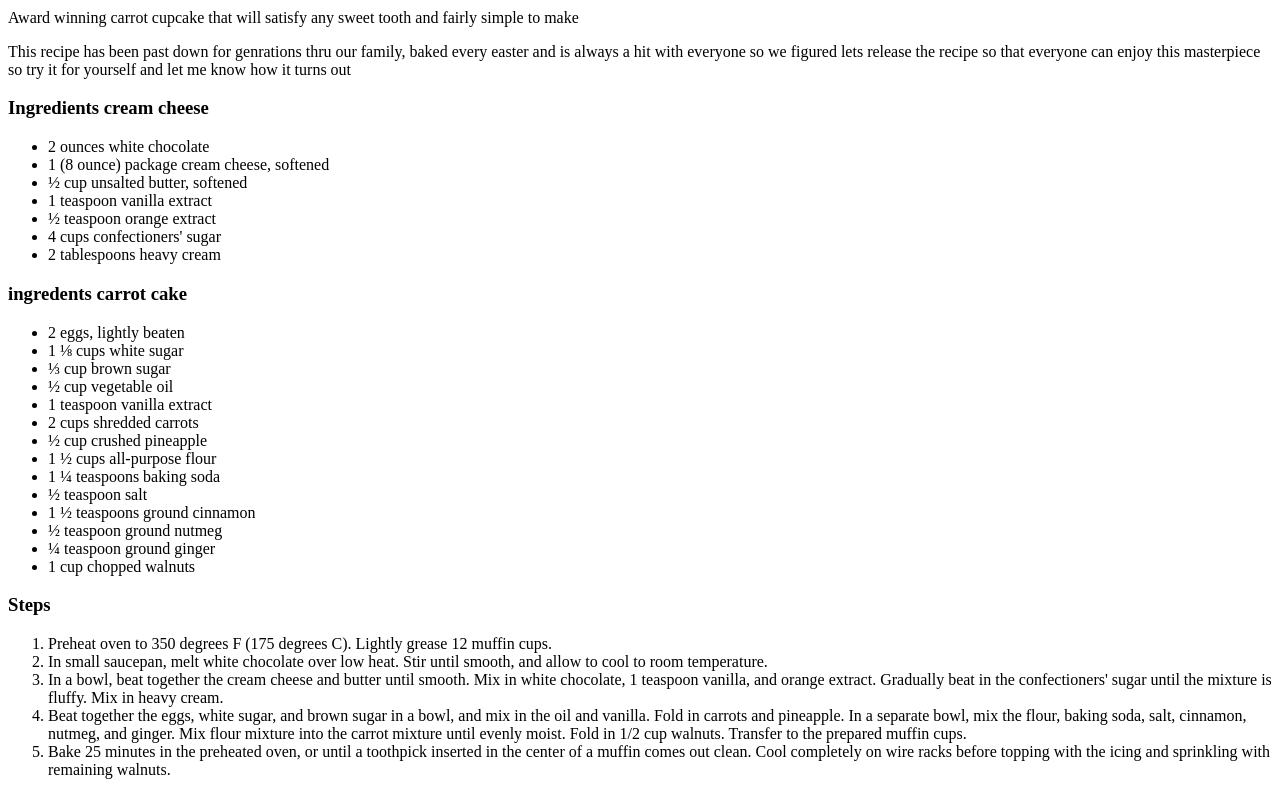
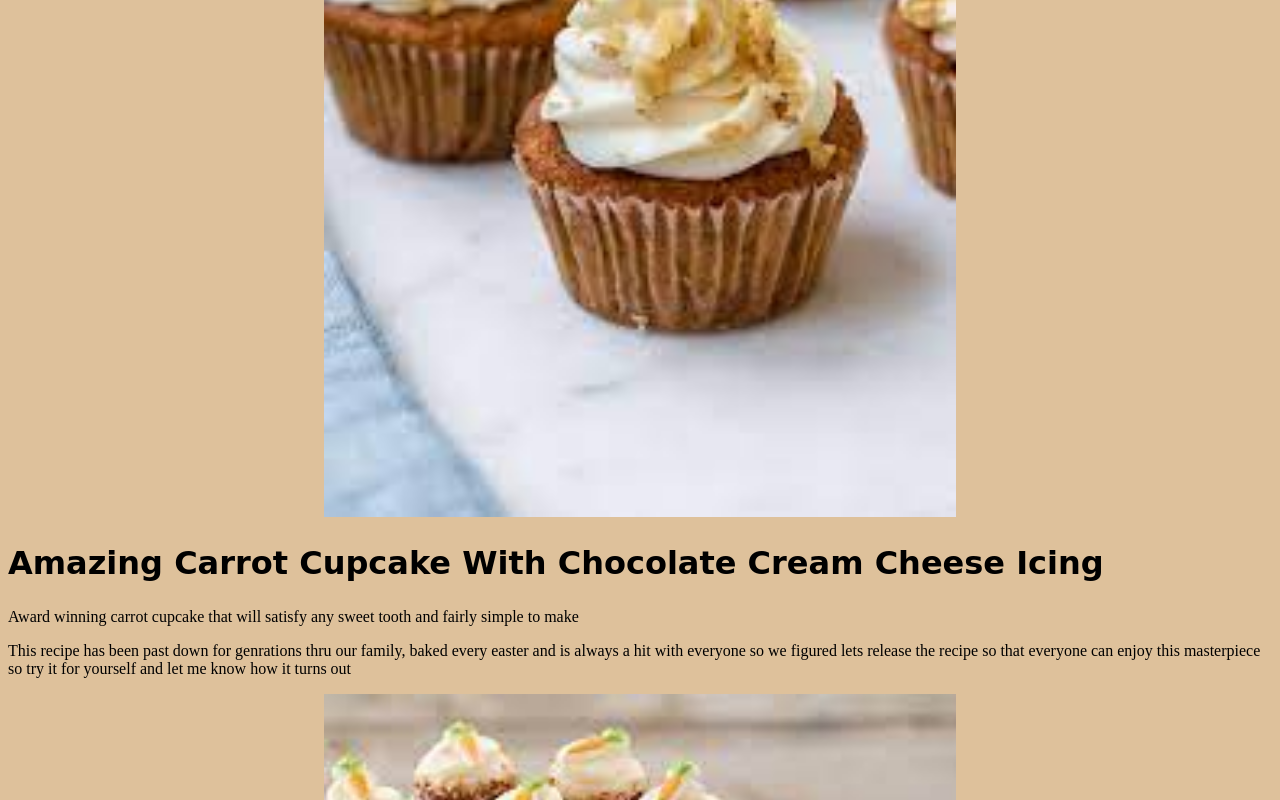
Before and after one commit to Yaz314/odin-recipes, a plain HTML site: page recipes/carrot-cupcakes.html in a window 1280 px wide. Shown: the part 400-1200 px from the top of the page. Drawn offline with Linux system fonts and the light colour scheme.

Commit message:
Styled my html files

```diff
--- a/recipes/carrot-cupcakes.html
+++ b/recipes/carrot-cupcakes.html
@@ -5,23 +5,26 @@
     <meta http-equiv="X-UA-Compatible" content="IE=edge">
     <meta name="viewport" content="width=device-width, initial-scale=1.0">
     <title>Carrot-Cupcakes</title>
+    <link rel="stylesheet" href="style.css">
 </head>
 <body>
 
-<h1>Carrot Cupcakes With White Chocolate Cream Cheese Icing</h1>
+<h1 class="title">Carrot Cupcakes With White Chocolate Cream Cheese Icing</h1>
 
 <!--Testing-->
 
-<img src="../img/Carrot-cupcake.jpeg" alt="a moist carrot cupcake">
+<img class="cake" src="../img/Carrot-cupcake.jpeg" alt="a moist carrot cupcake">
 
-        <h2>Amazing Carrot Cupcake With Chocolate Cream Cheese Icing</h2>
+        <h2 class="title">Amazing Carrot Cupcake With Chocolate Cream Cheese Icing</h2>
 
-            <p>Award winning carrot cupcake that will satisfy any sweet tooth and fairly simple to make</p>
+            <p class="para">Award winning carrot cupcake that will satisfy any sweet tooth and fairly simple to make</p>
 
-            <p>This recipe has been past down for genrations thru our family, baked every easter and is always a hit with everyone so we figured lets release the recipe so that everyone can enjoy this masterpiece so try it for yourself and let me know how it turns out </p>
+            <p class="para">This recipe has been past down for genrations thru our family, baked every easter and is always a hit with everyone so we figured lets release the recipe so that everyone can enjoy this masterpiece so try it for yourself and let me know how it turns out </p>
 
-                    <h3>Ingredients cream cheese</h3>
-                    <uL>
+            <img class="cake" src="../img/carrot-cupcake2.jpeg" alt="carrot-cake cupcakes">
+
+                    <h3 class="title">Ingredients cream cheese</h3>
+                    <uL class="list">
                         <li>2 ounces white chocolate</li>
                         <li>1 (8 ounce) package cream cheese, softened
 
@@ -33,8 +36,8 @@
                         <li>2 tablespoons heavy cream</li>
                     </uL>
 
-                    <h3>ingredents carrot cake</h3>
-                    <uL>
+                    <h3 class="title">ingredents carrot cake</h3>
+                    <uL class="list">
                         <li>2 eggs, lightly beaten</li>
                         <li>1 ⅛ cups white sugar</li>
                         <li>⅓ cup brown sugar</li>
@@ -61,8 +64,8 @@
 
                     </uL>
 
-                        <h3>Steps</h3>
-                        <ol>
+                        <h3 class="title">Steps</h3>
+                        <ol class="list">
                             <li>Preheat oven to 350 degrees F (175 degrees C). Lightly grease 12 muffin cups.</li>
 
                             <li>In small saucepan, melt white chocolate over low heat. Stir until smooth, and allow to cool to room temperature.</li>
--- /dev/null
+++ b/recipes/style.css
@@ -0,0 +1,30 @@
+body {
+    background-color: #dec19b;
+}
+
+.title {
+    font-size:32px;
+    color:black;
+    text-align:left;
+    font-family:Apple Chancery,cursive;
+}
+
+.cake {
+   display:block;
+   margin-left:auto;
+   margin-right:auto;
+   width:50%;
+}
+
+
+.para {
+    font-size:16px;
+    text-align:left;
+    font-family:Didot,serif;
+}
+
+.list {
+    font-size:16px;
+    text-align:left;
+    font-family:Didot,serif;
+}
--- /dev/null
+++ b/style.css
@@ -0,0 +1,31 @@
+.background {
+    background-color: 	#dec19b;;
+
+
+}
+
+.header {
+    color:black;
+    text-align: center;
+    font-family:Apple Chancery,cursive;
+}
+
+img {
+    height:auto;
+    width: 400px;
+    margin-left:auto;
+    margin-right:auto;
+    display: block;
+
+}
+
+div.container {
+    text-align:center;
+}
+
+ul.list {
+    font-family:Didot,serif;
+    text-align:center;
+    display: inline-block;
+    text-align:left;
+}
```
Also changed, not shown: index.html (+21 -9 lines), recipes/carrot-cake.html (+12 -9 lines), recipes/carrot-souffle.html (+12 -9 lines), img/Carrot-cake2.jpeg (added), img/carrot-cupcake2.jpeg (added), img/carrot-gif.gif (added), img/carrot-point.png (added), img/carrot-souffle2.jpeg (added).
